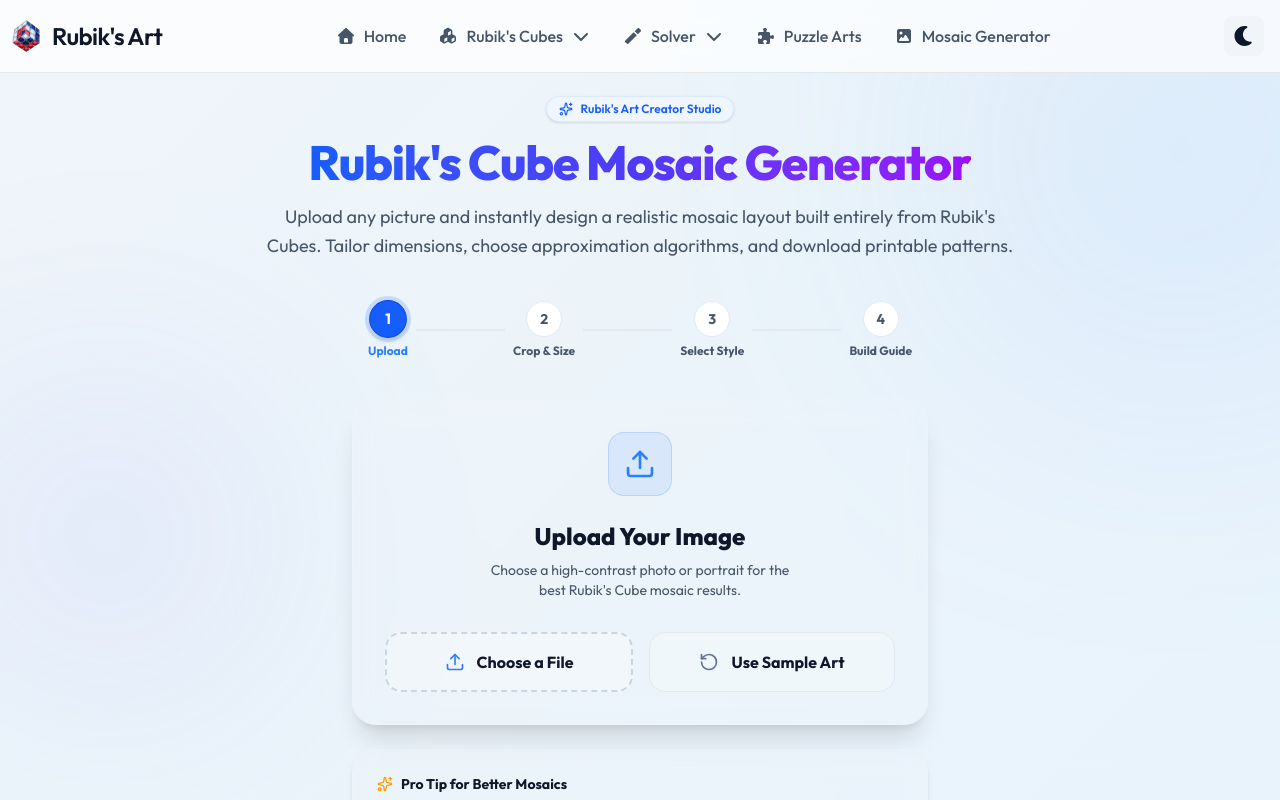
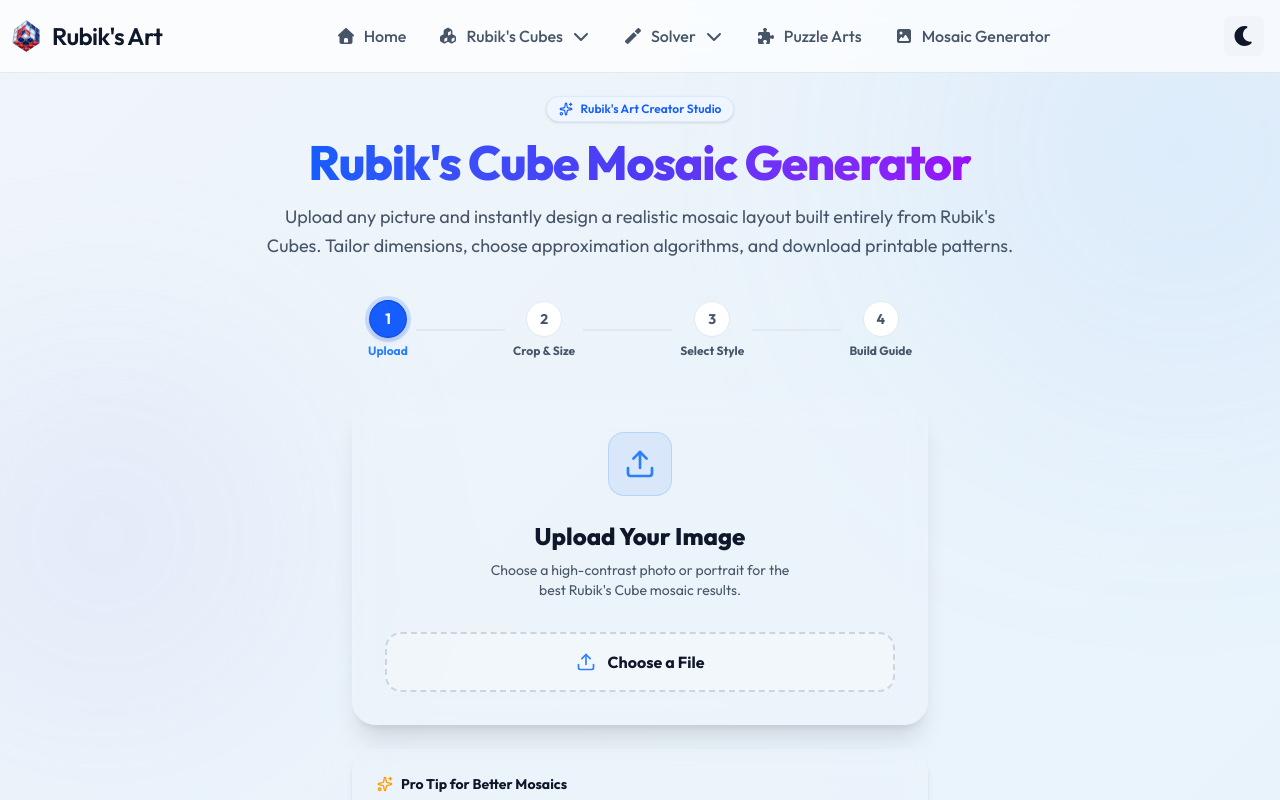
Before and after one commit to LakshanGunarathna/rubiks-art, a React (Vite) app: page /mosaic-generator in a window 1280 px wide. Shown: the top 800 px of the page. Built offline with nearby package versions, Linux system fonts and the light colour scheme.

Commit message:
remove sample image option

```diff
--- a/src/components/mosaic/ImageUploader.tsx
+++ b/src/components/mosaic/ImageUploader.tsx
@@ -1,13 +1,12 @@
 import React from 'react';
 import { motion } from 'framer-motion';
-import { Upload, RotateCcw, Sparkles } from 'lucide-react';
+import { Upload, Sparkles } from 'lucide-react';
 
 interface ImageUploaderProps {
   onImageUpload: (e: React.ChangeEvent<HTMLInputElement>) => void;
-  onLoadSample: () => void;
 }
 
-export const ImageUploader: React.FC<ImageUploaderProps> = ({ onImageUpload, onLoadSample }) => {
+export const ImageUploader: React.FC<ImageUploaderProps> = ({ onImageUpload }) => {
   return (
     <motion.div
       initial={{ opacity: 0, y: 15 }}
@@ -27,7 +26,7 @@
           </p>
         </div>
 
-        <div className="w-full flex flex-col sm:flex-row gap-4 mt-2">
+        <div className="w-full mt-2">
           <input
             type="file"
             accept="image/*"
@@ -37,18 +36,11 @@
           />
           <label
             htmlFor="mosaic-upload-input"
-            className="flex-1 flex items-center justify-center gap-3 border-2 border-dashed border-slate-300 dark:border-slate-800 hover:border-blue-500 rounded-2xl py-4 px-6 cursor-pointer bg-slate-50/50 dark:bg-slate-900/30 hover:bg-blue-500/5 transition-all text-base font-bold text-[var(--text-primary)]"
+            className="w-full flex items-center justify-center gap-3 border-2 border-dashed border-slate-300 dark:border-slate-800 hover:border-blue-500 rounded-2xl py-4 px-6 cursor-pointer bg-slate-50/50 dark:bg-slate-900/30 hover:bg-blue-500/5 transition-all text-base font-bold text-[var(--text-primary)]"
           >
             <Upload className="w-5 h-5 text-blue-500" />
             Choose a File
           </label>
-          <button
-            onClick={onLoadSample}
-            className="flex-1 flex items-center justify-center gap-3 border border-slate-200 dark:border-slate-800 hover:border-slate-300 dark:hover:border-slate-700 rounded-2xl py-4 px-6 bg-slate-50/30 dark:bg-slate-950/20 hover:bg-slate-50/70 dark:hover:bg-slate-900/30 transition-all text-base font-bold text-[var(--text-primary)] cursor-pointer"
-          >
-            <RotateCcw className="w-5 h-5 text-slate-500" />
-            Use Sample Art
-          </button>
         </div>
       </div>
 
--- a/src/pages/MosaicGenerator.tsx
+++ b/src/pages/MosaicGenerator.tsx
@@ -206,7 +206,6 @@
             <ImageUploader
               key="uploader"
               onImageUpload={handleImageUpload}
-              onLoadSample={handleLoadSample}
             />
           )}
 
```
Also changed, not shown: src/utils/mosaicAlgorithms.ts (+5 -5 lines), src/components/mosaic/MethodSelector.tsx (line endings or trailing spaces).
